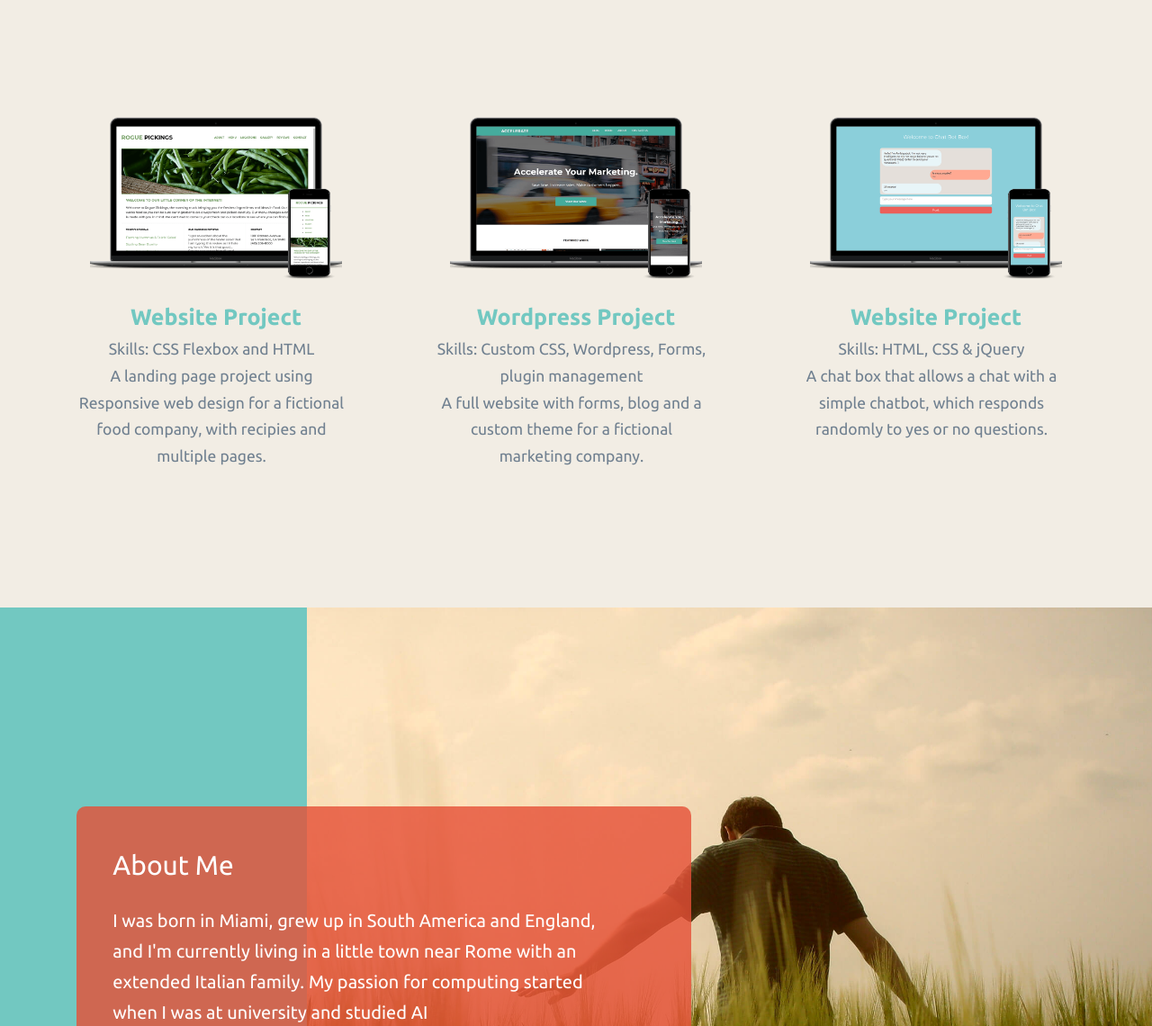
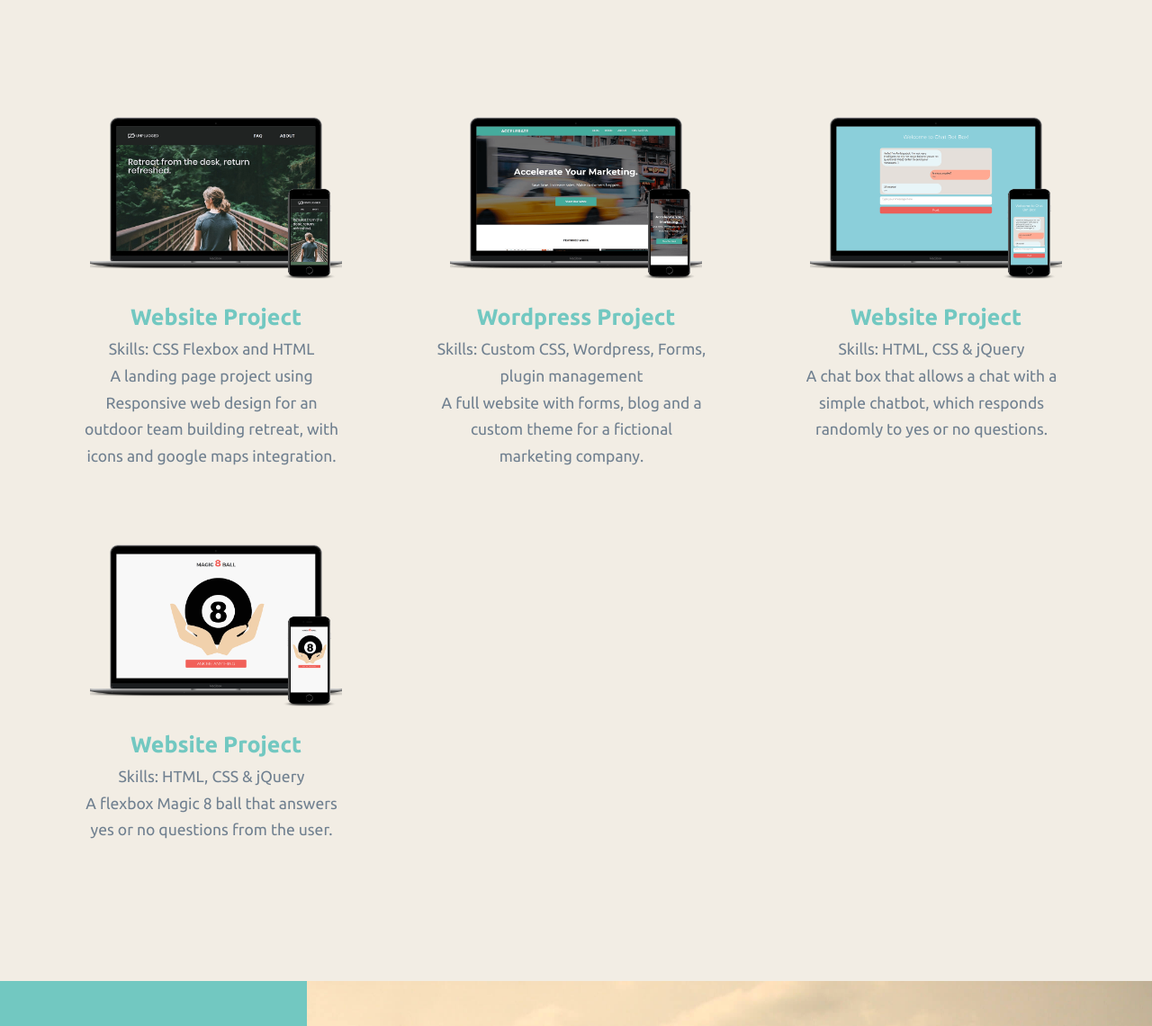
Before and after one commit to serendatapy/fuzzy-net-works, a plain HTML site: page index.html in a window 1280 px wide. Shown: the part 820-1960 px from the top of the page at 90% size. Drawn offline with nearby package versions, Linux system fonts and the light colour scheme.

Commit message:
added and changed portfolio projects

```diff
--- a/css/main.css
+++ b/css/main.css
@@ -259,34 +259,28 @@ nav ul li{
   display: flex;
   flex-direction: column;
   align-items: center;
-  /*justify-content: center;*/
 }
 
-#portfolio-img-1{
-  background-image: url('../images-icons/rogue-pickings-mockup.png');
-  /*position: relative;*/
-  background-size: cover;
-  background-position: center;
-  height: 18rem;
-  width: 28rem;
-
-}
-#portfolio-img-2{
-  background-image: url('../images-icons/wordpress-accelarate.png');
-/*position: relative;*/
+.portfolio-img{
   background-size: cover;
   background-position: center;
   height: 18rem;
   width: 28rem;
 }
+
+#portfolio-img-1{
+  background-image: url('../images-icons/unplugged-retreat-r.png');
+}
+#portfolio-img-2{
+  background-image: url('../images-icons/wordpress-accelarate.png');
+}
 #portfolio-img-3{
   background-image: url('../images-icons/chatbox-bot.png');
-/*position: relative;*/
-  background-size: cover;
-  background-position: center;
-  height: 18rem;
-  width: 28rem;
 }
+#portfolio-img-4{
+  background-image: url('../images-icons/magic8ball-r.png');
+}
+
 .portfolio-text h4 {
   color: #72C8C1;
   font-size: 2.5rem;
--- a/index.html
+++ b/index.html
@@ -45,7 +45,7 @@
     <section id="portfolio-container">
       <div id="portfolio">
         <div class="portfolio-box">
-          <a href="https://serendatapy.github.io/rogue_pickings-responsive/" target="_blank">
+          <a href="https://serendatapy.github.io/unplugged-retreat/" target="_blank">
             <div id="portfolio-img-1" class="portfolio-img">
             </div>
           </a>
@@ -53,7 +53,7 @@
           <h4>Website Project</h4>
           <p>
             Skills: CSS Flexbox and HTML<br>
-            A landing page project using Responsive web design for a fictional food company, with recipies and multiple pages.
+            A landing page project using Responsive web design for an outdoor team building retreat, with icons and google maps integration.
           </p>
         </div>
 
@@ -82,6 +82,20 @@
           <p>
             Skills: HTML, CSS & jQuery <br>
             A chat box that allows a chat with a simple chatbot, which responds randomly to yes or no questions.
+          </p>
+        </div>
+
+        </div>
+        <div class="portfolio-box">
+          <a href="https://serendatapy.github.io/https://serendatapy.github.io/magic-8-ball/" target="_blank">
+            <div id="portfolio-img-4" class="portfolio-img">
+            </div>
+          </a>
+        <div class="portfolio-text">
+          <h4>Website Project</h4>
+          <p>
+            Skills: HTML, CSS & jQuery <br>
+            A flexbox Magic 8 ball that answers yes or no questions from the user.
           </p>
         </div>
 
```
Also changed, not shown: images-icons/hero-image.png (deleted), images-icons/holstee-thumbnail.png (deleted), images-icons/holsteen.png (deleted), images-icons/magic8ball-r.png (added), images-icons/rogue-pickings-thumbnail.png (deleted), images-icons/unplugged-retreat-r.png (added).
